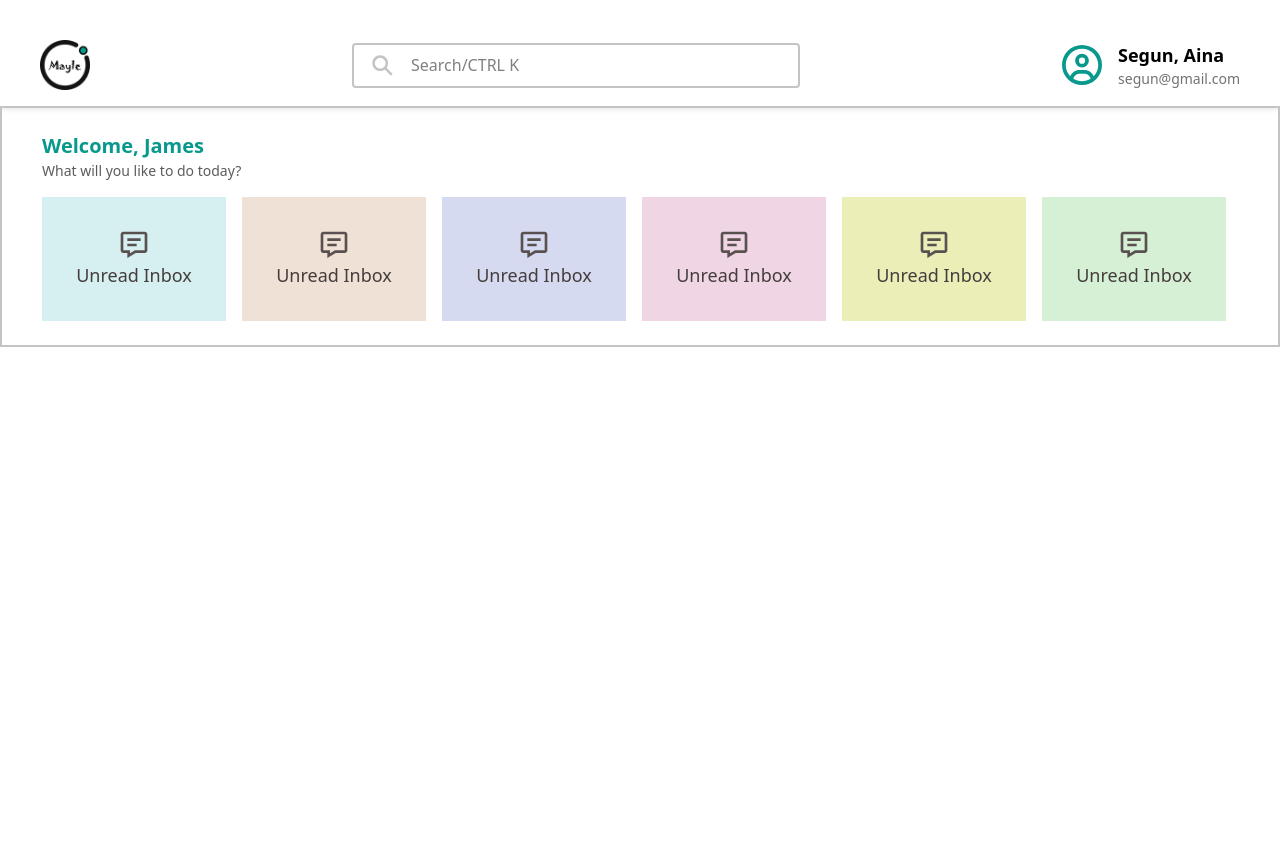
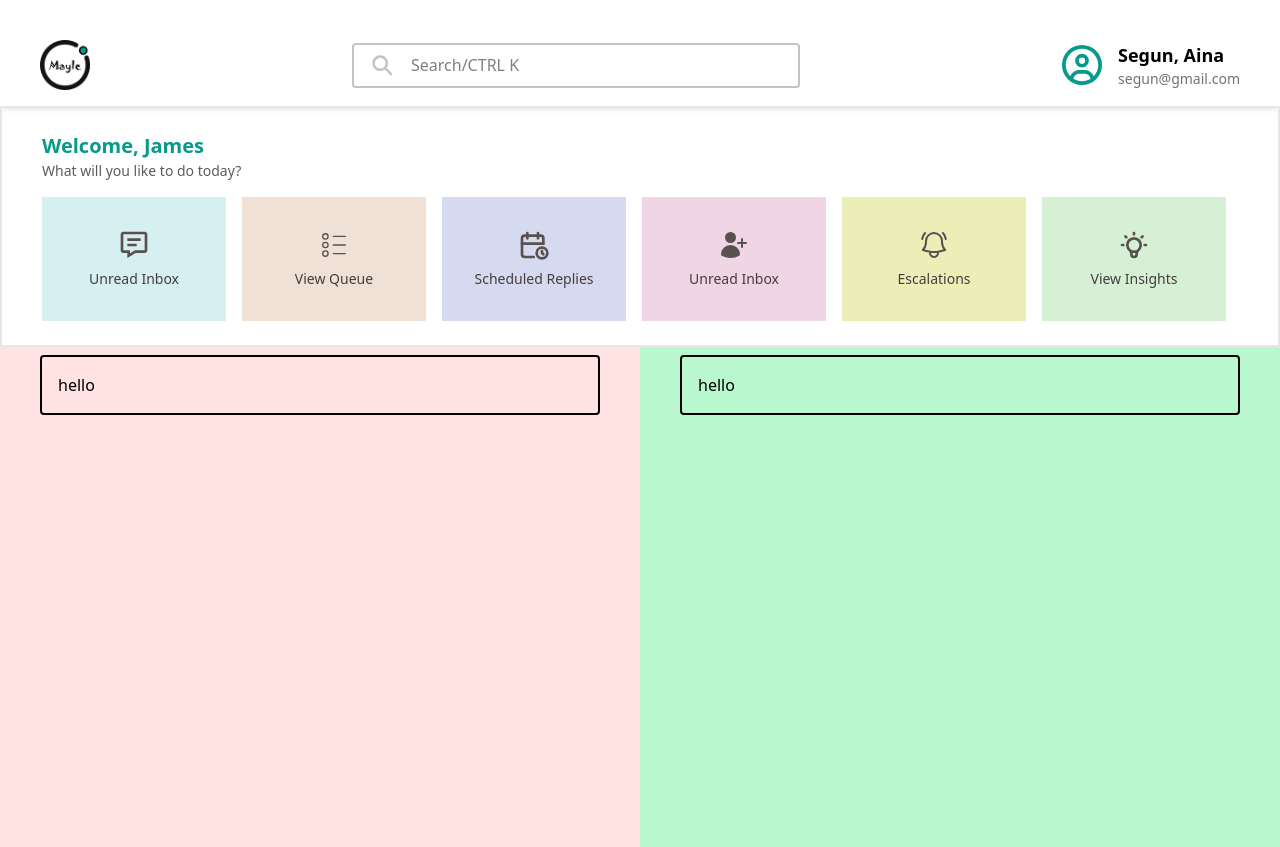
Before and after one commit to KodenOps/mayle, a Next.js app: page /home in a window 1280 px wide. Before the commit the page ends 800 px from the top, so only its background shows below. Built offline with nearby package versions, Linux system fonts and the light colour scheme.

Commit message:
updated the home bottom planes

```diff
--- a/src/app/home/page.tsx
+++ b/src/app/home/page.tsx
@@ -4,12 +4,17 @@ import Title from '@/component/Title';
 import React from 'react';
 import { MdOutlineMessage } from 'react-icons/md';
 import { BiMessageDetail } from 'react-icons/bi';
+import { CiCircleList } from 'react-icons/ci';
+import { TbCalendarTime } from 'react-icons/tb';
+import { HiOutlineBellAlert } from 'react-icons/hi2';
+import { TbBulb } from 'react-icons/tb';
+import { HiUserPlus } from 'react-icons/hi2';
 
 const page = () => {
 	return (
 		<div>
 			<Navbar />
-			<div className='homeBannerLinks md:px-10 px-6 w-full py-6 border-2 border-[#c4c4c4]'>
+			<div className='homeBannerLinks md:px-10 px-6 w-full py-6 border-2 border-[#e7e7e7]'>
 				{/* title */}
 				<Title
 					header='Welcome, James'
@@ -24,34 +29,46 @@ const page = () => {
 					/>
 					<LinkBox
 						url='/'
-						title='Unread Inbox'
+						title='View Queue'
 						color='#F0E1D6'
-						Icon={BiMessageDetail}
+						Icon={CiCircleList}
 					/>
 					<LinkBox
 						url='/'
-						title='Unread Inbox'
+						title='Scheduled Replies'
 						color='#D6DAF0'
-						Icon={BiMessageDetail}
+						Icon={TbCalendarTime}
 					/>
 					<LinkBox
 						url='/'
 						title='Unread Inbox'
 						color='#F0D6E4'
-						Icon={BiMessageDetail}
+						Icon={HiUserPlus}
 					/>
 					<LinkBox
 						url='/'
-						title='Unread Inbox'
+						title='Escalations'
 						color='#ECEEB8'
-						Icon={BiMessageDetail}
+						Icon={HiOutlineBellAlert}
 					/>
 					<LinkBox
 						url='/'
-						title='Unread Inbox'
+						title='View Insights'
 						color='#D6F0D6'
-						Icon={BiMessageDetail}
+						Icon={TbBulb}
 					/>
+				</div>
+			</div>
+			<div className='bottomplane flex w-full bg-red-100 h-[500px] flex-wrap md:flex-row flex-col'>
+				<div className='left flex-1'>
+					<div className='box border-2 md:mx-10 mx-2 my-2 p-4 rounded-sm'>
+						hello
+					</div>
+				</div>
+				<div className='right flex-1 bg-green-200'>
+					<div className='box border-2 md:mx-10 mx-2 my-2 p-4 rounded-sm'>
+						hello
+					</div>
 				</div>
 			</div>
 		</div>
--- a/src/component/LinkBox.tsx
+++ b/src/component/LinkBox.tsx
@@ -10,7 +10,7 @@ const LinkBox = ({ url, title, color, Icon }: linkBox) => {
 	return (
 		<button
 			// href={url}
-			className='py-8  w-[calc(100%/2.3)] md:w-[calc(100%/6.5)] flex items-center flex-col font-medium text-[#453D3D] gap-0 md:text-lg text-sm'
+			className='py-8  w-[calc(100%/2.3)] md:w-[calc(100%/6.5)] flex items-center flex-col font-medium text-[#453D3D] gap-2 md:text-md text-sm cursor-pointer'
 			style={{ backgroundColor: color }}>
 			<Icon
 				size={32}
--- a/src/component/Navbar.tsx
+++ b/src/component/Navbar.tsx
@@ -23,7 +23,7 @@ const Navbar = () => {
 				<input
 					type='text'
 					placeholder='Search/CTRL K'
-					className='outline-none border-transparent bg-transparent'
+					className='outline-none border-transparent bg-transparent font-medium'
 				/>
 			</div>
 			<div className='userprof md:flex items-center gap-4 hidden'>
```
